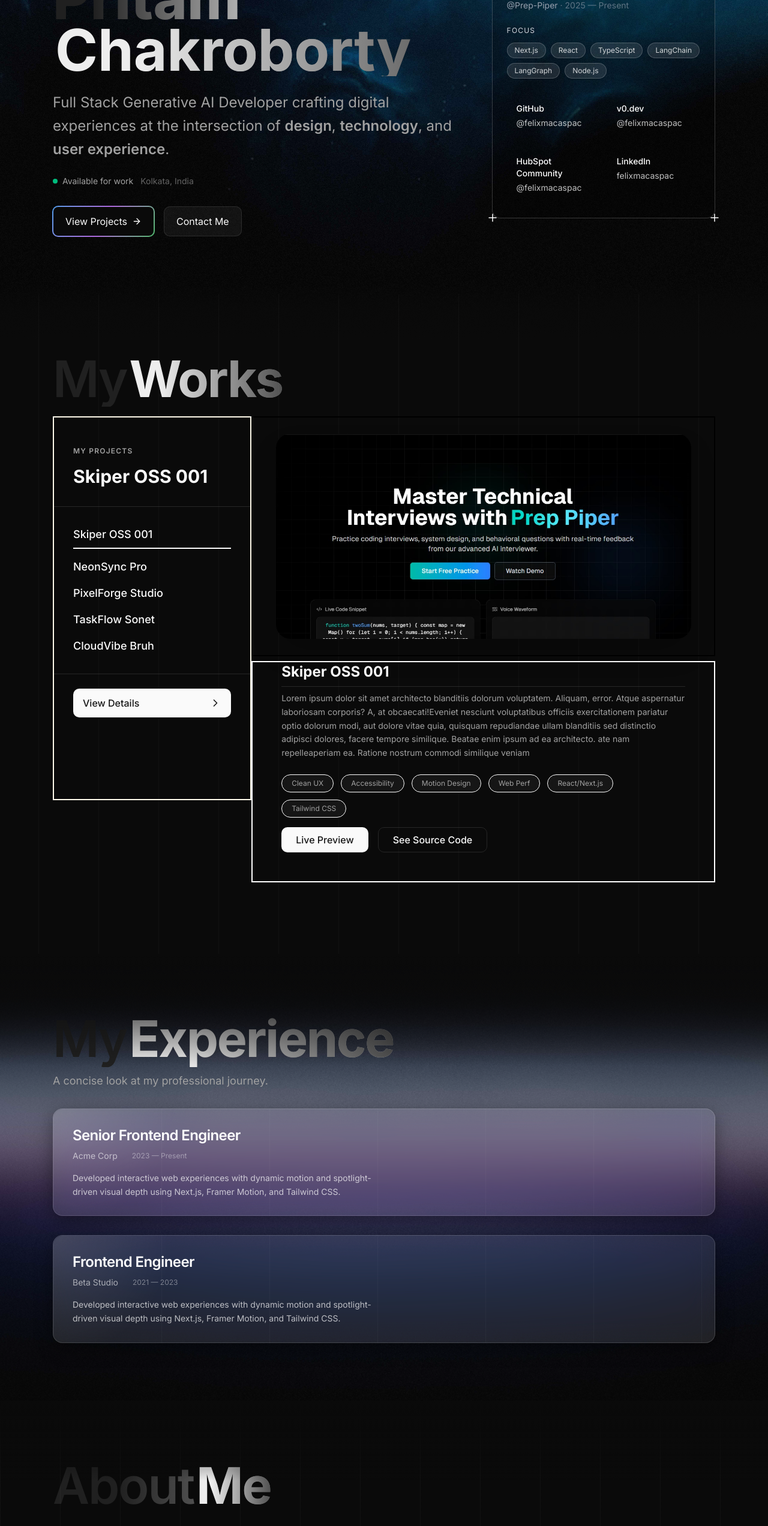
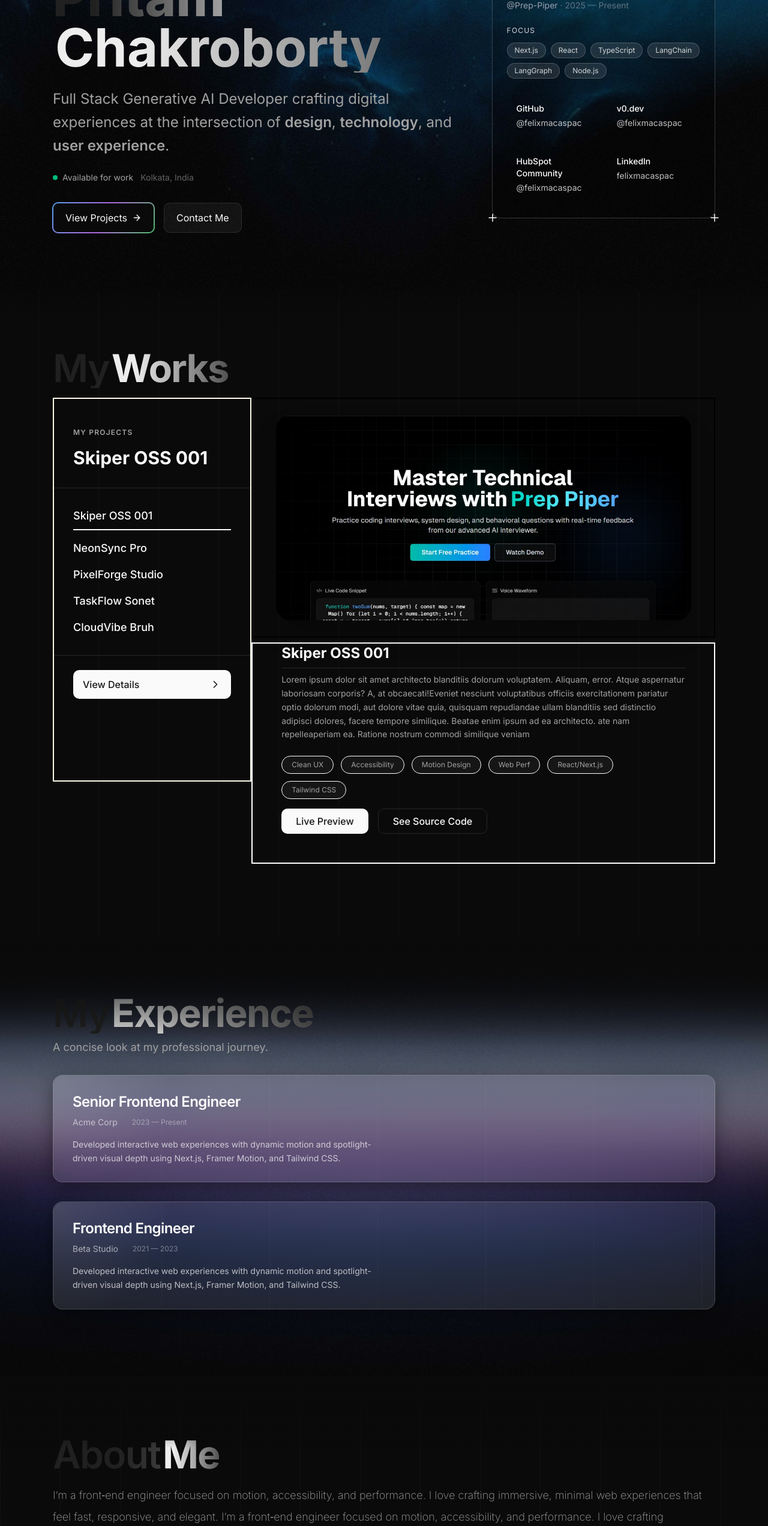
Before and after one commit to anynomous001/generative-ai-portfolio, a Next.js app: page / in a window 1280 px wide. Shown: the part 234-2778 px from the top of the page at 60% size. Built offline with nearby package versions, Linux system fonts and the light colour scheme.

Commit message:
added shadow blend

```diff
--- a/app/page.tsx
+++ b/app/page.tsx
@@ -80,7 +80,7 @@ export default function HomePage() {
 
             </h1> */}
 
-              <h1 className="mt-3 leading-[0.9] text-6xl md:text-[5rem] lg:text-[6rem] font-extrabold "
+              <h1 className="mt-3 leading-[0.95] text-3xl sm:text-4xl md:text-6xl lg:text-[5.5rem] font-extrabold "
                 style={{
                   background: "linear-gradient(90deg,#202020 10%,#c6c6c6 50%,#202020 90%)",
                   WebkitBackgroundClip: "text",
@@ -126,7 +126,7 @@ export default function HomePage() {
             </div>
 
             {/* Right column */}
-            <div className="border border-black/[0.2] dark:border-white/[0.2] flex flex-col items-start max-w-md mx-auto p-6 relative rounded-xl bg-white/5 dark:bg-black/20">
+            <div className="w-full md:max-w-md md:mx-0 border border-black/[0.2] dark:border-white/[0.2] flex flex-col items-start p-6 relative rounded-xl bg-white/5 dark:bg-black/20">
               <Icon className="absolute h-6 w-6 -top-3 -left-3 dark:text-white text-black" />
               <Icon className="absolute h-6 w-6 -bottom-3 -left-3 dark:text-white text-black" />
               <Icon className="absolute h-6 w-6 -top-3 -right-3 dark:text-white text-black" />
@@ -221,7 +221,7 @@ export default function HomePage() {
           />
 
 
-          <h1 className="font-sans font-semibold text-[84px] leading-[1.1] tracking-tight flex items-center"
+          <h1 className="font-sans font-semibold text-3xl sm:text-4xl md:text-5xl lg:text-[64px] leading-[1.05] tracking-tight flex items-center"
             style={{
               background: "linear-gradient(90deg,#202020 10%,#c6c6c6 50%,#202020 90%)",
               WebkitBackgroundClip: "text",
@@ -264,7 +264,7 @@ export default function HomePage() {
 
 
         <Section>
-          <h1 className="font-sans font-semibold text-[84px] leading-[1.1] tracking-tight flex items-center"
+          <h1 className="font-sans font-semibold text-3xl sm:text-4xl md:text-5xl lg:text-[64px] leading-[1.05] tracking-tight flex items-center"
             style={{
               background: "linear-gradient(90deg,#202020 10%,#c6c6c6 50%,#202020 90%)",
               WebkitBackgroundClip: "text",
@@ -331,7 +331,7 @@ export default function HomePage() {
               viewport={{ once: true }}
             >
 
-              <h1 className="font-sans font-semibold text-[84px] leading-[1.1] tracking-tight flex items-center"
+              <h1 className="font-sans font-semibold text-3xl sm:text-4xl md:text-5xl lg:text-[64px] leading-[1.05] tracking-tight flex items-center"
                 style={{
                   background: "linear-gradient(90deg,#202020 10%,#c6c6c6 50%,#202020 90%)",
                   WebkitBackgroundClip: "text",
@@ -349,7 +349,7 @@ export default function HomePage() {
                 > Me</span>
               </h1>
 
-              <p className=" mt-4 text-muted-foreground font-extralight text-2xl leading-9">
+              <p className=" mt-4 text-muted-foreground font-extralight text-base md:text-lg leading-7 md:leading-9">
                 I’m a front‑end engineer focused on motion, accessibility, and performance.
                 I love crafting immersive, minimal web experiences that feel fast, responsive,
                 and elegant. I’m a front‑end engineer focused on motion, accessibility, and performance.
```
